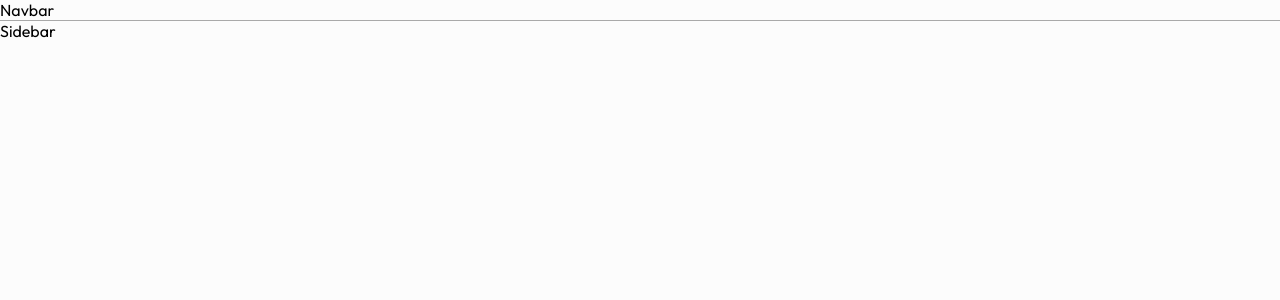
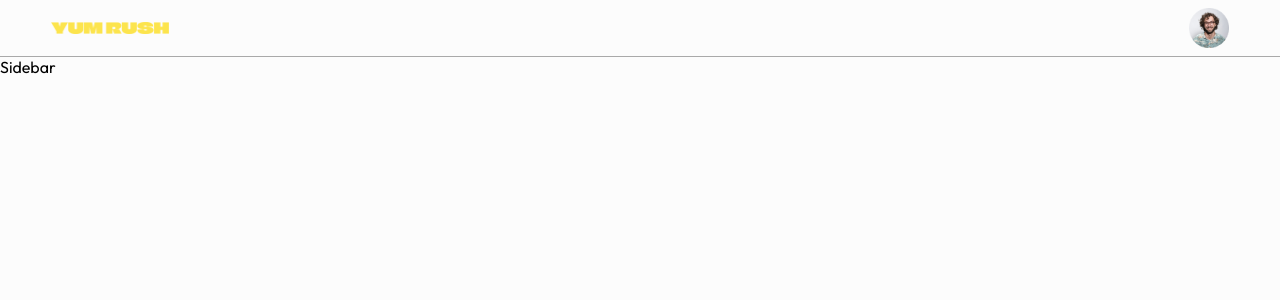
Before and after one commit to glen654/food-delivery, a React (Vite) app in the folder admin/: page / in a window 1280 px wide. Shown: the top 300 px of the page. Built offline with nearby package versions, Linux system fonts and the light colour scheme.

Commit message:
admin panel navbar implemented and added styles

```diff
--- a/admin/src/components/navbar/Navbar.jsx
+++ b/admin/src/components/navbar/Navbar.jsx
@@ -1,9 +1,13 @@
 import React from 'react'
 import './navbar.css'
+import {assets} from '../../assets/assets'
 
 const Navbar = () => {
   return (
-    <div>Navbar</div>
+    <div className='navbar'>
+      <img className='logo' src={assets.logo} alt="" />
+      <img className='profile' src={assets.profile_image} alt="" />
+    </div>
   )
 }
 
--- a/admin/src/components/navbar/navbar.css
+++ b/admin/src/components/navbar/navbar.css
@@ -0,0 +1,14 @@
+.navbar{
+    display: flex;
+    justify-content: space-between;
+    align-items: center;
+    padding: 8px 4%;
+}
+
+.navbar .logo{
+    width: max(10%,80px);
+}
+
+.navbar .profile{
+    width: 40px;
+}
```
Also changed, not shown: admin/src/assets/logo.png.
